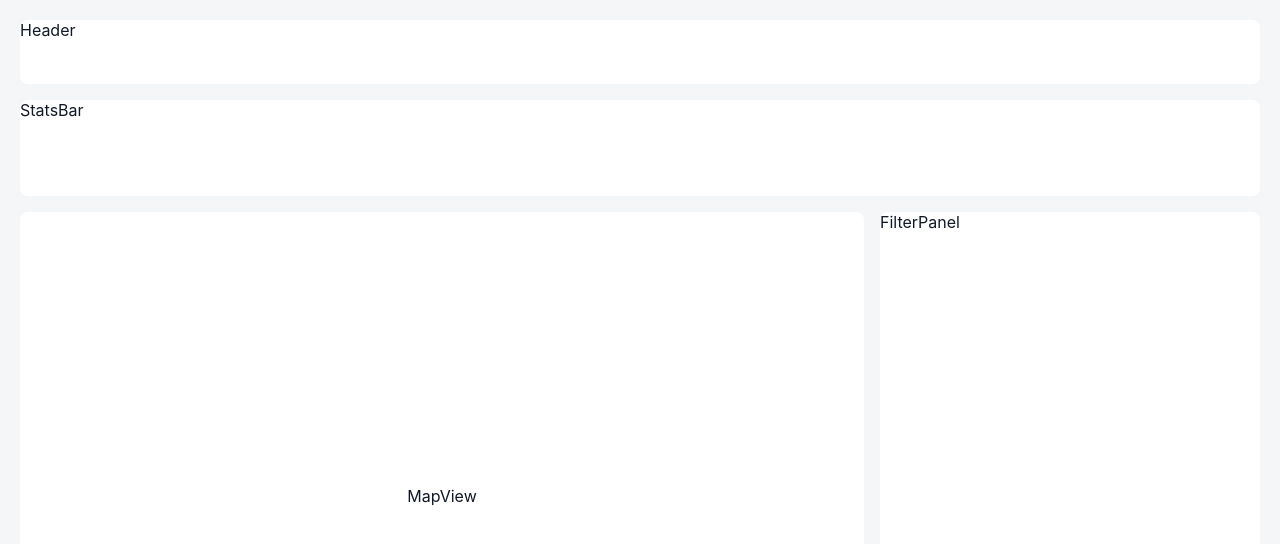
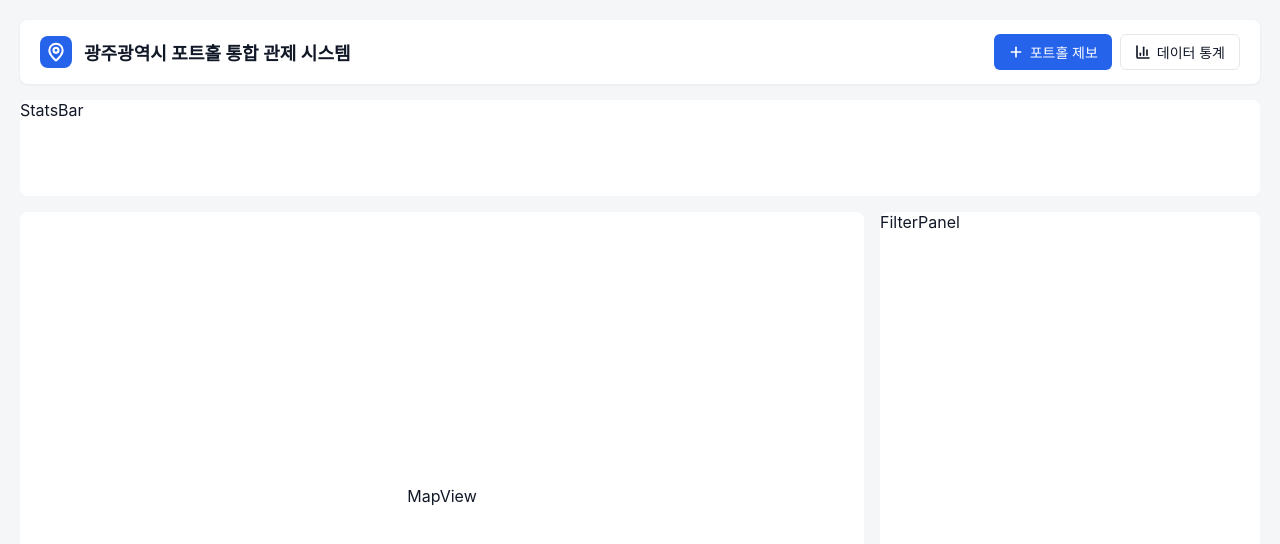
Before and after one commit to 2026-JNU-SW-Asphalt/asphalt-dashboard, a React (Vite) app: page / in a window 1280 px wide. Shown: the top 544 px of the page. Built offline with nearby package versions, Linux system fonts and the light colour scheme.

Commit message:
feat: Header 컴포넌트 구현 (타이틀 + 제보/통계 버튼)

```diff
--- /dev/null
+++ b/src/components/Header/Header.module.scss
@@ -0,0 +1,77 @@
+@use "../../styles/variables" as *;
+
+.header {
+  display: flex;
+  align-items: center;
+  justify-content: space-between;
+  height: $header-height;
+  padding: 0 20px;
+  background: $color-surface;
+  border-radius: $radius-md;
+  box-shadow: $shadow-card;
+}
+
+.titleArea {
+  display: flex;
+  align-items: center;
+  gap: 12px;
+}
+
+.iconWrapper {
+  display: flex;
+  align-items: center;
+  justify-content: center;
+  width: 32px;
+  height: 32px;
+  border-radius: 8px;
+  background: $color-accent;
+}
+
+.title {
+  font-size: 18px;
+  font-weight: 600;
+  color: $color-text-primary;
+}
+
+.buttonArea {
+  display: flex;
+  gap: 8px;
+}
+
+.button {
+  display: flex;
+  align-items: center;
+  gap: 6px;
+  height: 36px;
+  padding: 0 14px;
+  font-size: 14px;
+  font-weight: 500;
+  border-radius: 6px;
+  transition:
+    opacity 0.15s,
+    background 0.15s;
+
+  &:hover {
+    opacity: 0.9;
+  }
+
+  &:active {
+    opacity: 0.8;
+  }
+}
+
+.primary {
+  background: $color-accent;
+  color: #fff;
+}
+
+.secondary {
+  background: $color-surface;
+  color: $color-text-primary;
+  border: 1px solid $color-border;
+
+  &:hover {
+    background: #f9fafb;
+    opacity: 1;
+  }
+}
--- a/src/components/Header/Header.tsx
+++ b/src/components/Header/Header.tsx
@@ -1,3 +1,35 @@
+import { Plus, BarChart3, MapPin } from 'lucide-react';
+import styles from './Header.module.scss';
+
 export default function Header() {
-  return <div style={{ height: 64, background: '#fff', borderRadius: 8 }}>Header</div>;
+  const handleReportClick = () => {
+    // TODO: 포트홀 제보 기능 구현
+  };
+
+  const handleStatsClick = () => {
+    // TODO: 데이터 통계 기능 구현
+  };
+
+  return (
+    <header className={styles.header}>
+      <div className={styles.titleArea}>
+        <div className={styles.iconWrapper}>
+          <MapPin size={20} color="#fff" strokeWidth={2.5} />
+        </div>
+        <h1 className={styles.title}>광주광역시 포트홀 통합 관제 시스템</h1>
+      </div>
+
+      <div className={styles.buttonArea}>
+        <button type="button" className={`${styles.button} ${styles.primary}`} onClick={handleReportClick}>
+          <Plus size={16} strokeWidth={2.5} />
+          <span>포트홀 제보</span>
+        </button>
+
+        <button type="button" className={`${styles.button} ${styles.secondary}`} onClick={handleStatsClick}>
+          <BarChart3 size={16} strokeWidth={2.5} />
+          <span>데이터 통계</span>
+        </button>
+      </div>
+    </header>
+  );
 }
```
